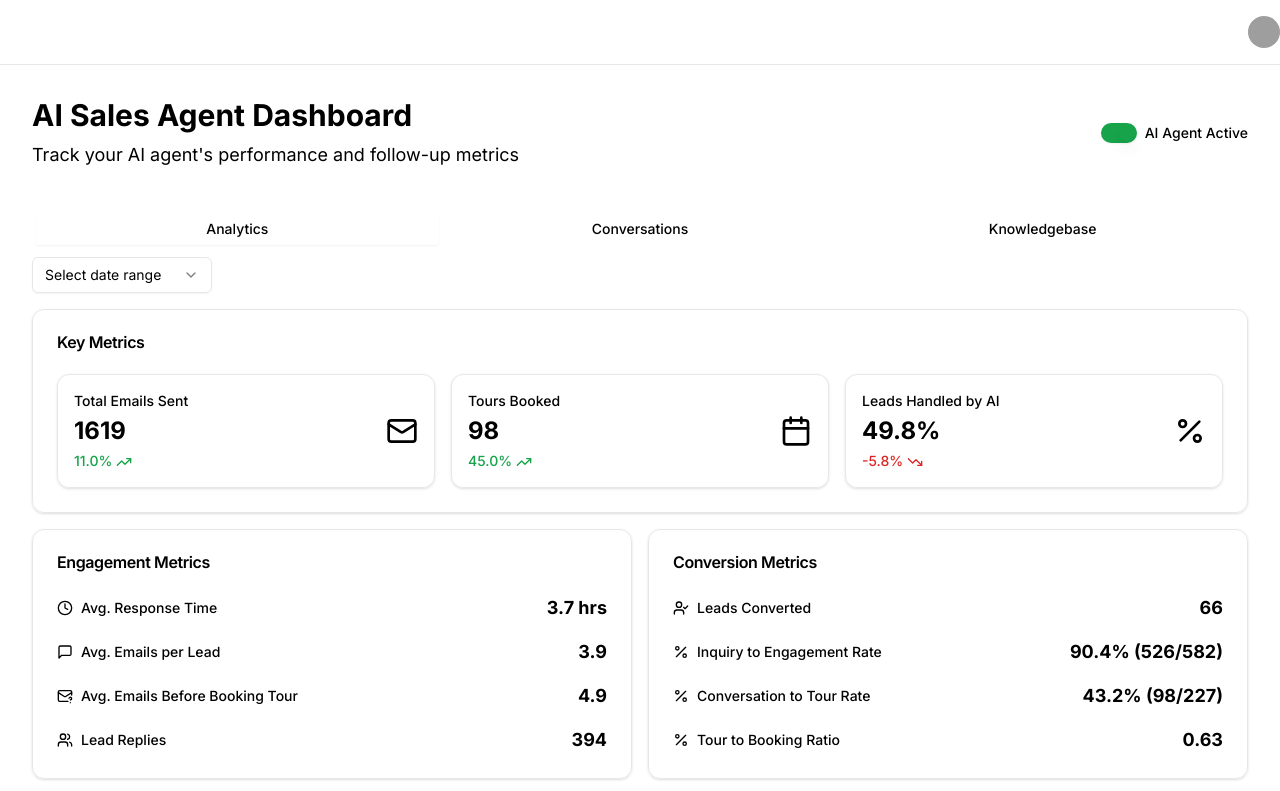
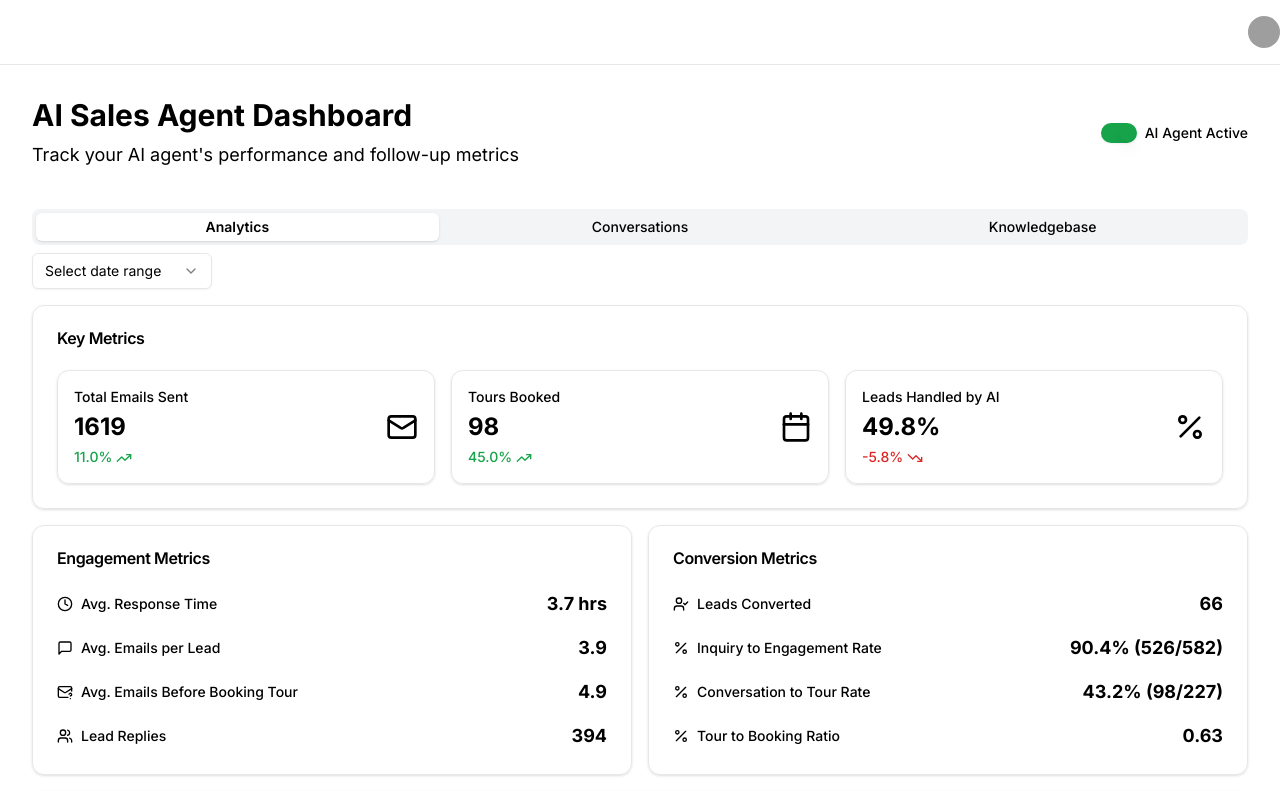
Before and after one commit to mahnoor-zamir/ai-agent, a Next.js app: page / in a window 1280 px wide. Shown: the top 791 px of the page. Built offline with nearby package versions, Linux system fonts and the light colour scheme; grey boxes are pictures that could not be loaded.

Commit message:
fix ui issues

```diff
--- a/src/app/page.tsx
+++ b/src/app/page.tsx
@@ -17,10 +17,10 @@
         <AIAgentToggle />
       </div>
       <Tabs defaultValue="analytics" className="w-full">
-        <TabsList className="grid w-full grid-cols-3">
-          <TabsTrigger value="analytics">Analytics</TabsTrigger>
-          <TabsTrigger value="conversations">Conversations</TabsTrigger>
-          <TabsTrigger value="knowledgebase">Knowledgebase</TabsTrigger>
+        <TabsList className="grid w-full grid-cols-3 bg-gray-100 text-gray">
+          <TabsTrigger className="data-[state=active]:bg-white data-[state=active]:text-black data-[state=active]:font-semibold " value="analytics">Analytics</TabsTrigger>
+          <TabsTrigger className="data-[state=active]:bg-white data-[state=active]:text-black data-[state=active]:font-semibold" value="conversations">Conversations</TabsTrigger>
+          <TabsTrigger className="data-[state=active]:bg-white data-[state=active]:text-black data-[state=active]:font-semibold" value="knowledgebase">Knowledgebase</TabsTrigger>
         </TabsList>
         <TabsContent value="analytics">
           <ErrorBoundary fallback={<div>Something went wrong in the Analytics Dashboard.</div>}>
--- a/src/components/ui/tabs.tsx
+++ b/src/components/ui/tabs.tsx
@@ -14,7 +14,7 @@
   <TabsPrimitive.List
     ref={ref}
     className={cn(
-      "inline-flex h-10 items-center justify-center rounded-md bg-muted p-1 text-muted-foreground",
+      "inline-flex h-9 items-center justify-center rounded-lg bg-muted p-1 text-muted-foreground",
       className
     )}
     {...props}
@@ -29,7 +29,7 @@
   <TabsPrimitive.Trigger
     ref={ref}
     className={cn(
-      "inline-flex items-center justify-center whitespace-nowrap rounded-sm px-3 py-1.5 text-sm font-medium ring-offset-background transition-all focus-visible:outline-none focus-visible:ring-2 focus-visible:ring-ring focus-visible:ring-offset-2 disabled:pointer-events-none disabled:opacity-50 data-[state=active]:bg-background data-[state=active]:text-foreground data-[state=active]:shadow-sm",
+      "inline-flex items-center justify-center whitespace-nowrap rounded-md px-3 py-1 text-sm font-medium ring-offset-background transition-all focus-visible:outline-none focus-visible:ring-2 focus-visible:ring-ring focus-visible:ring-offset-2 disabled:pointer-events-none disabled:opacity-50 data-[state=active]:bg-background data-[state=active]:text-foreground data-[state=active]:shadow",
       className
     )}
     {...props}
```
